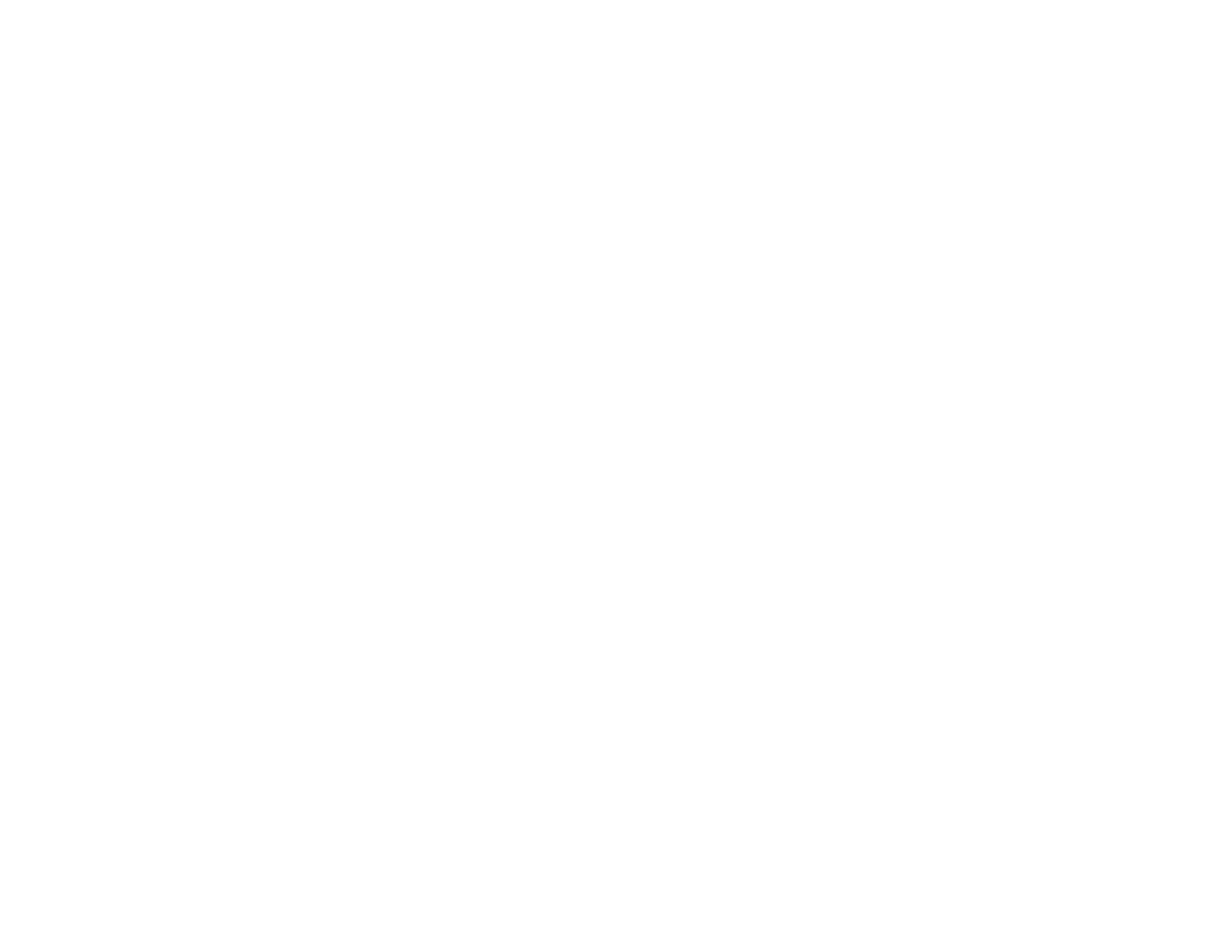
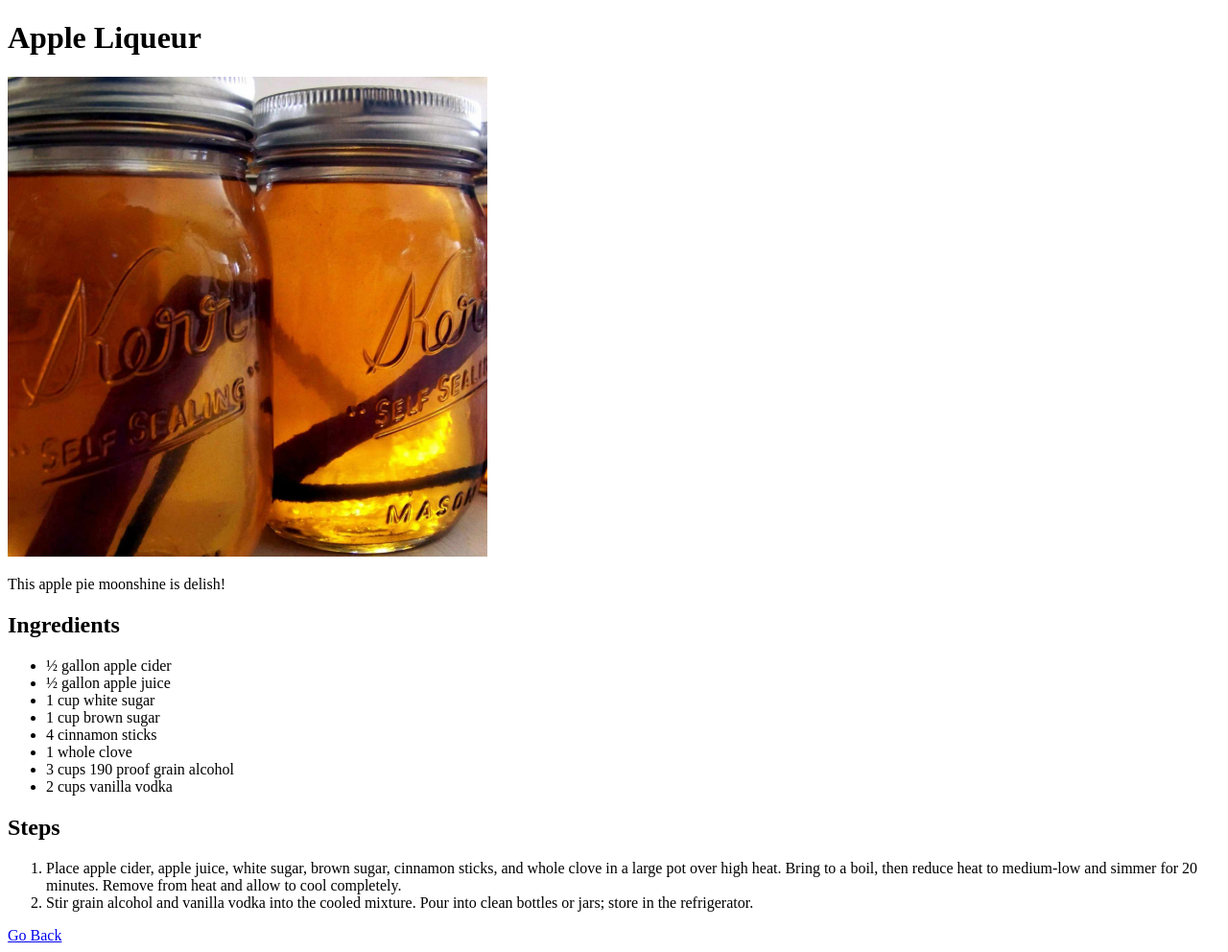
Before and after one commit to Zeck2/odin-recipes, a plain HTML site: page recipes/appleLiqueur.html in a window 1280 px wide. Shown: the whole page at 96% size. Before the commit the page ends 800 px from the top, so only its background shows below. Drawn offline with Linux system fonts and the light colour scheme.

Commit message:
appleLiqueur html body done

```diff
--- a/recipes/appleLiqueur.html
+++ b/recipes/appleLiqueur.html
@@ -4,9 +4,30 @@
     <meta charset="UTF-8">
     <meta http-equiv="X-UA-Compatible" content="IE=edge">
     <meta name="viewport" content="width=device-width, initial-scale=1.0">
-    <title>Document</title>
+    <title>Apple Liqueur | Odin Recipes</title>
 </head>
 <body>
-
+    <h1>Apple Liqueur</h1>
+    <img src="../images/appleLiqueur.jpg" height="500px">
+    <p>This apple pie moonshine is delish!</p>
+    <h2>Ingredients</h2>
+    <ul>
+        <li>½ gallon apple cider</li>
+        <li>½ gallon apple juice</li>
+        <li>1 cup white sugar</li>
+        <li>1 cup brown sugar</li>
+        <li>4 cinnamon sticks</li>
+        <li>1 whole clove</li>
+        <li>3 cups 190 proof grain alcohol</li>
+        <li>2 cups vanilla vodka</li>
+    </ul>
+    <h2>Steps</h2>
+    <ol>
+        <li>Place apple cider, apple juice, white sugar, brown sugar, cinnamon sticks, and whole clove in a large pot over high heat. Bring to a boil, then reduce heat to medium-low and simmer for 20 minutes. Remove from heat and allow to cool completely.</li>
+        <li>Stir grain alcohol and vanilla vodka into the cooled mixture. Pour into clean bottles or jars; store in the refrigerator.</li>
+    </ol>
+    <div>
+        <a href="../index.html">Go Back</a>
+    </div>
 </body>
 </html>
```
Also changed, not shown: images/appleLiqueur.jpg (added).
